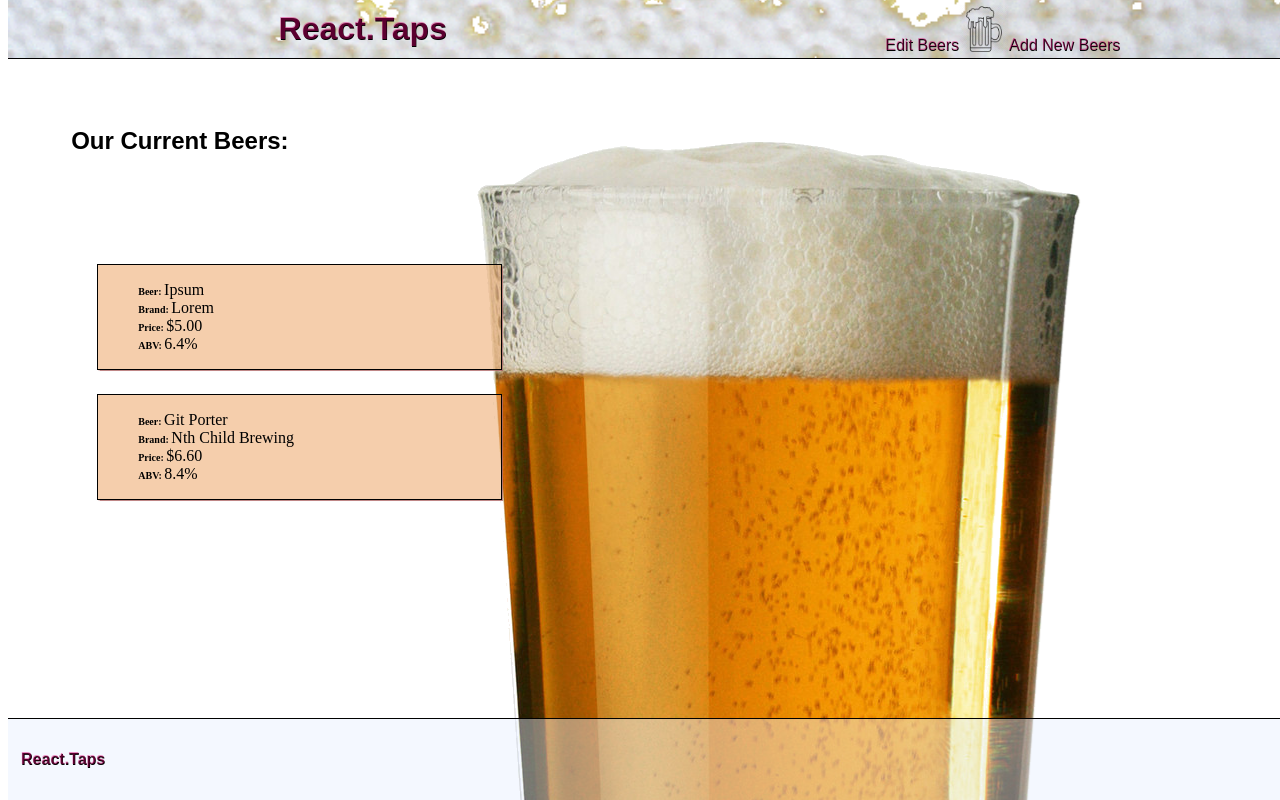
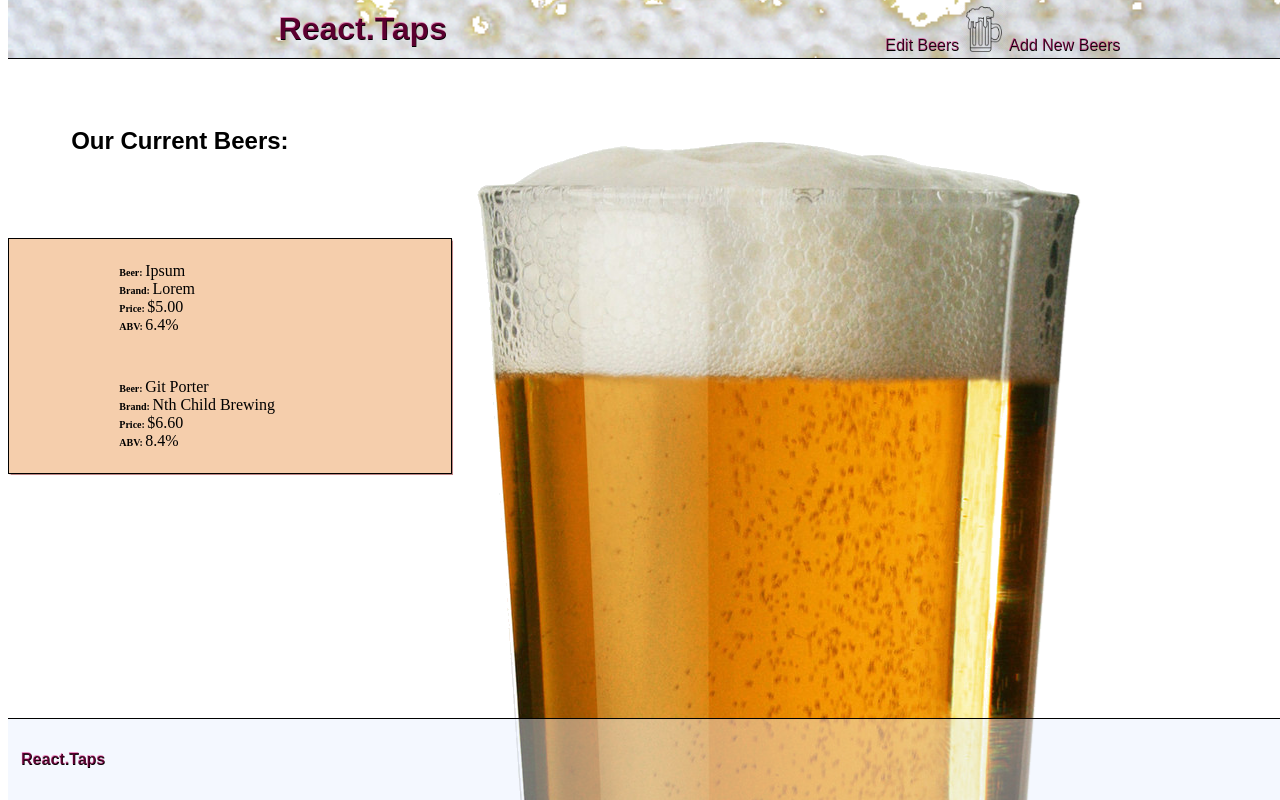
Before and after one commit to k3vnb/react_taproom, a React app: page /#/ in a window 1280 px wide. Shown: the top 800 px of the page. Built offline with nearby package versions, Linux system fonts and the light colour scheme.

Commit message:
refactor masterBeerList to be object (nee array), utilize Object.assign to make copy of & reset masterBeerList when adding new beers & map Object.keys to display them based on id

```diff
--- a/src/components/App.jsx
+++ b/src/components/App.jsx
@@ -14,22 +14,22 @@ class App extends React.Component {
   constructor(props) {
     super(props);
     this.state = {
-      masterBeerList: [
-        {
+      masterBeerList: {
+        '0' : {
           title: 'Ipsum',
           brand: 'Lorem',
           price: '$5.00',
           abv: '6.4%',
           amount: 32
         },
-        {
+        '1' : {
           title: 'Git Porter',
           brand: 'Nth Child Brewing',
           price: '$6.60',
           abv: '8.4%',
           amount: 29
         }
-      ],
+      },
       selectedBeer: null
     };
     this.handleAddingNewBeerToList = this.handleAddingNewBeerToList.bind(this);
@@ -37,8 +37,8 @@ class App extends React.Component {
   }
 
   handleAddingNewBeerToList(newBeer){
-    let newMasterBeerList = this.state.masterBeerList.slice();
-    newMasterBeerList.push(newBeer);
+    let newMasterBeerList = Object.assign({}, this.state.masterBeerList, {[newBeer.id]: newBeer});
+    // newMasterBeerList.push(newBeer);
     this.setState({masterBeerList: newMasterBeerList});
     console.table(this.state.masterBeerList);
   }
@@ -87,8 +87,8 @@ class App extends React.Component {
             <div style={innerDiv}>
               <img src={pint}/>
               <Route path='/edit' render={(props)=><EditBeerList beerList={this.state.masterBeerList} currentRouterPath={props.location.pathname}
-              onBeerSelection={this.handleChangingSelectedBeer}
-              selectedBeer={this.state.selectedBeer}/>} />
+                onBeerSelection={this.handleChangingSelectedBeer}
+                selectedBeer={this.state.selectedBeer}/>} />
               <Route path='/addnew' render={() =><AddBeer onAddingNewBeerToList={this.handleAddingNewBeerToList} />}/>
               <img src={porter}/>
             </div>
--- a/src/components/Beer.jsx
+++ b/src/components/Beer.jsx
@@ -22,7 +22,7 @@ function Beer(props) {
       </ul>
     </div>;
   if (props.currentRouterPath === '/edit'){
-    return(<div onClick={() => {props.onBeerSelection({title: props.title, brand: props.brand, price: props.price, abv: props.abv, amount: props.amount})}}>{props.title}</div>
+    return(<div onClick={() => {props.onBeerSelection({title: props.title, brand: props.brand, price: props.price, abv: props.abv, amount: props.amount});}}>{props.title}</div>
     );
   } else {
     return (
--- a/src/components/BeerDetail.jsx
+++ b/src/components/BeerDetail.jsx
@@ -14,6 +14,6 @@ function BeerDetail(props) {
 
 BeerDetail.propTypes = {
   selectedBeer: PropTypes.object
-}
+};
 
 export default BeerDetail;
--- a/src/components/BeerList.jsx
+++ b/src/components/BeerList.jsx
@@ -47,10 +47,11 @@ function BeerList(props) {
           }
           `}</style>
       <h2>Our Current Beers:</h2>
-      <div className='card-container-div'>
-        {props.beerList.map((beer) =>
       <div className='beer-card'>
-            <Beer
+        {Object.keys(props.beerList).map(function(beerId) {
+          let beer = props.beerList[beerId];
+
+          return <div className='card-container-div'><Beer
             title={beer.title}
             brand={beer.brand}
             price={beer.price}
@@ -59,16 +60,16 @@ function BeerList(props) {
             key={beer.id}
             currentRouterPath={props.currentRouterPath}
             onBeerSelection={props.onBeerSelection}
-            />
-          </div>
-        )}
+          /> </div>;
+
+        })}
       </div>
     </div>
   );
 }
 
 BeerList.propTypes = {
-  beerList: PropTypes.array,
+  beerList: PropTypes.object,
   currentRouterPath: PropTypes.string,
   onBeerSelection: PropTypes.func
 };
--- a/src/components/EditBeerList.jsx
+++ b/src/components/EditBeerList.jsx
@@ -6,7 +6,7 @@ import BeerDetail from './BeerDetail';
 function EditBeerList(props) {
   let optionalSelectedBeerContent = null;
   if (props.selectedBeer != null){
-    optionalSelectedBeerContent = <BeerDetail selectedBeer={props.selectedBeer}/>
+    optionalSelectedBeerContent = <BeerDetail selectedBeer={props.selectedBeer}/>;
   }
   return(
     <div>
@@ -30,7 +30,7 @@ function EditBeerList(props) {
       <h5>Select Beer to Edit:</h5>
       {optionalSelectedBeerContent}
       <BeerList beerList={props.beerList} currentRouterPath={props.currentRouterPath}
-      onBeerSelection={props.onBeerSelection}/>
+        onBeerSelection={props.onBeerSelection}/>
 
     </div>
   );
```
Lines whose indentation alone changed are shown as unchanged.
